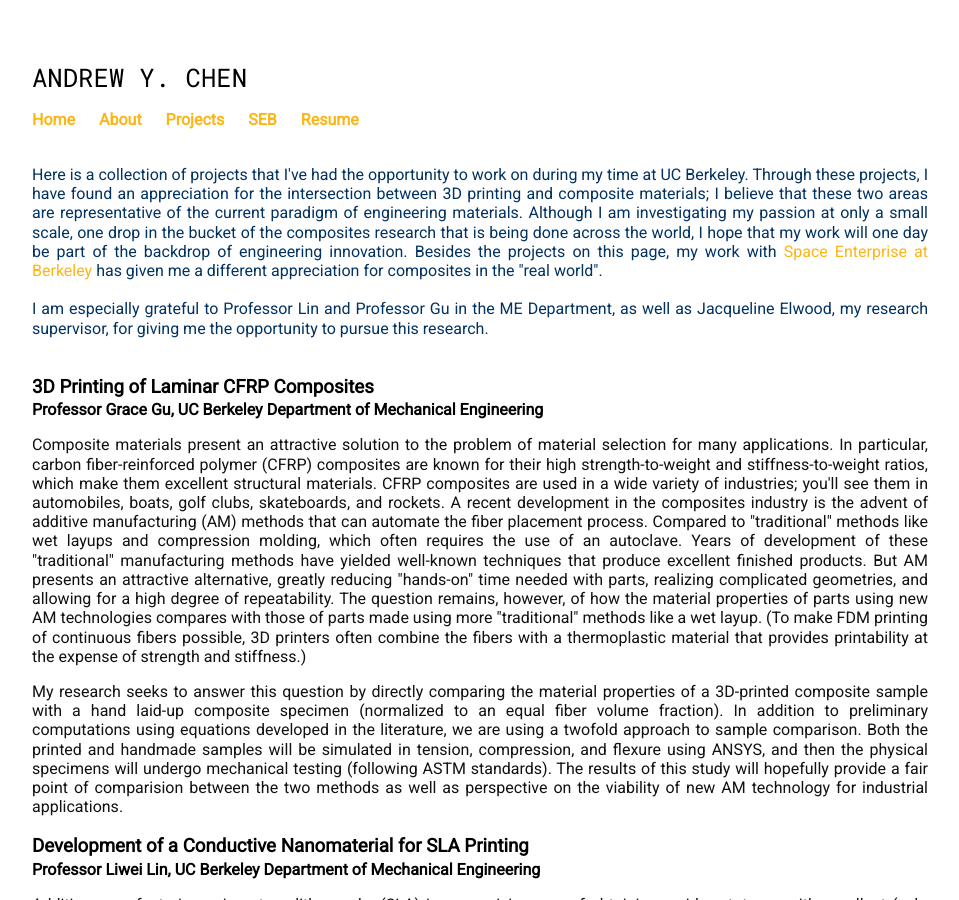
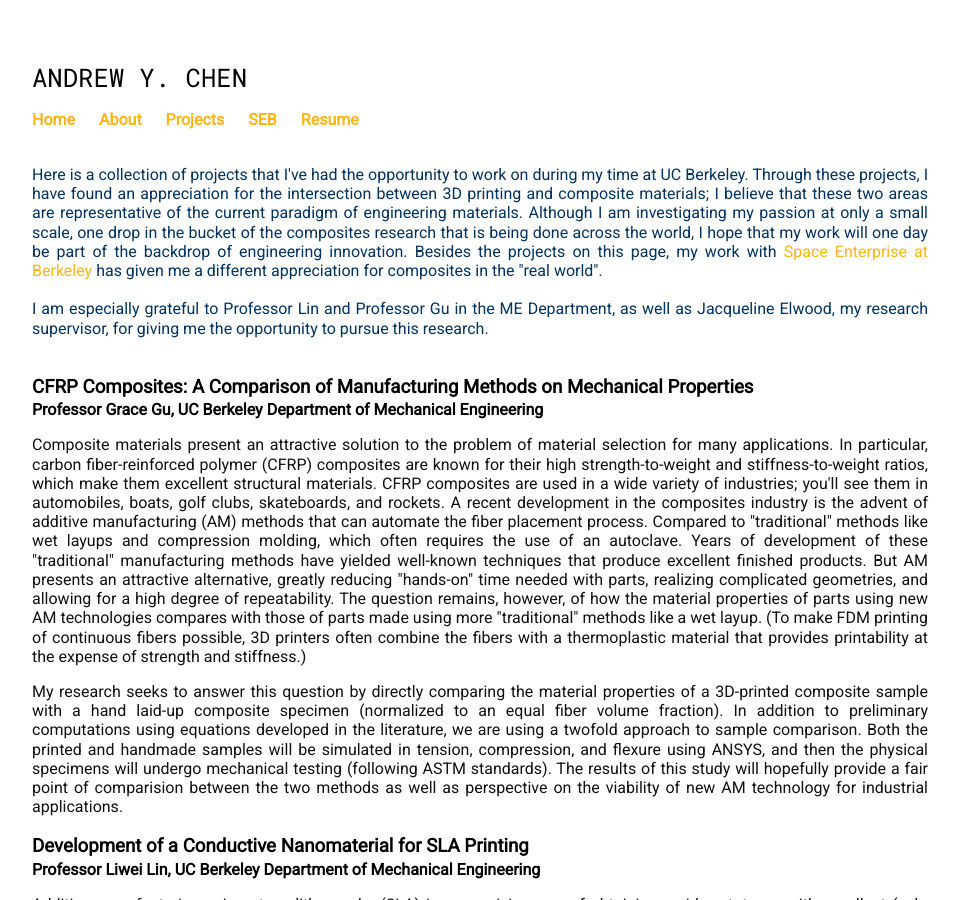
Before and after one commit to carbonheliumnitrogen/carbonheliumnitrogen.github.io, a Jekyll site: the page built from projects.html, in a window 1280 px wide and 900 px high. Shown: the whole window, without its empty margins (160-1119 px from the left). Built offline with Jekyll 4.4.1, drawn with Linux system fonts in a browser that asks for light colours.

Commit message:
Update projects.html

```diff
--- a/projects.html
+++ b/projects.html
@@ -37,7 +37,7 @@ text-align: center;
 <div class="blurb">
 	<p id="headerone"> Here is a collection of projects that I've had the opportunity to work on during my time at UC Berkeley. Through these projects, I have found an appreciation for the intersection between 3D printing and composite materials; I believe that these two areas are representative of the current paradigm of engineering materials. Although I am investigating my passion at only a small scale, one drop in the bucket of the composites research that is being done across the world, I hope that my work will one day be part of the backdrop of engineering innovation. Besides the projects on this page, my work with <a href="/seb.html"> Space Enterprise at Berkeley </a> has given me a different appreciation for composites in the "real world". <br> <br> I am especially grateful to Professor Lin and Professor Gu in the ME Department, as well as Jacqueline Elwood, my research supervisor, for giving me the opportunity to pursue this research. <br> <br></p>
 
-	<h3>3D Printing of Laminar CFRP Composites</h3>
+	<h3>CFRP Composites: A Comparison of Manufacturing Methods on Mechanical Properties</h3>
 	<h4>Professor Grace Gu, UC Berkeley Department of Mechanical Engineering</h4>
 	<p>Composite materials present an attractive solution to the problem of material selection for many applications. In particular, carbon fiber-reinforced polymer (CFRP) composites are known for their high strength-to-weight and stiffness-to-weight ratios, which make them excellent structural materials. CFRP composites are used in a wide variety of industries; you'll see them in automobiles, boats, golf clubs, skateboards, and rockets. A recent development in the composites industry is the advent of additive manufacturing (AM) methods that can automate the fiber placement process. Compared to "traditional" methods like wet layups and compression molding, which often requires the use of an autoclave. Years of development of these "traditional" manufacturing methods have yielded well-known techniques that produce excellent finished products. But AM presents an attractive alternative, greatly reducing "hands-on" time needed with parts, realizing complicated geometries, and allowing for a high degree of repeatability. The question remains, however, of how the material properties of parts using new AM technologies compares with those of parts made using more "traditional" methods like a wet layup. (To make FDM printing of continuous fibers possible, 3D printers often combine the fibers with a thermoplastic material that provides printability at the expense of strength and stiffness.)</p>
 	<p> My research seeks to answer this question by directly comparing the material properties of a 3D-printed composite sample with a hand laid-up composite specimen (normalized to an equal fiber volume fraction). In addition to preliminary computations using equations developed in the literature, we are using a twofold approach to sample comparison. Both the printed and handmade samples will be simulated in tension, compression, and flexure using ANSYS, and then the physical specimens will undergo mechanical testing (following ASTM standards). The results of this study will hopefully provide a fair point of comparision between the two methods as well as perspective on the viability of new AM technology for industrial applications.</p>
```
